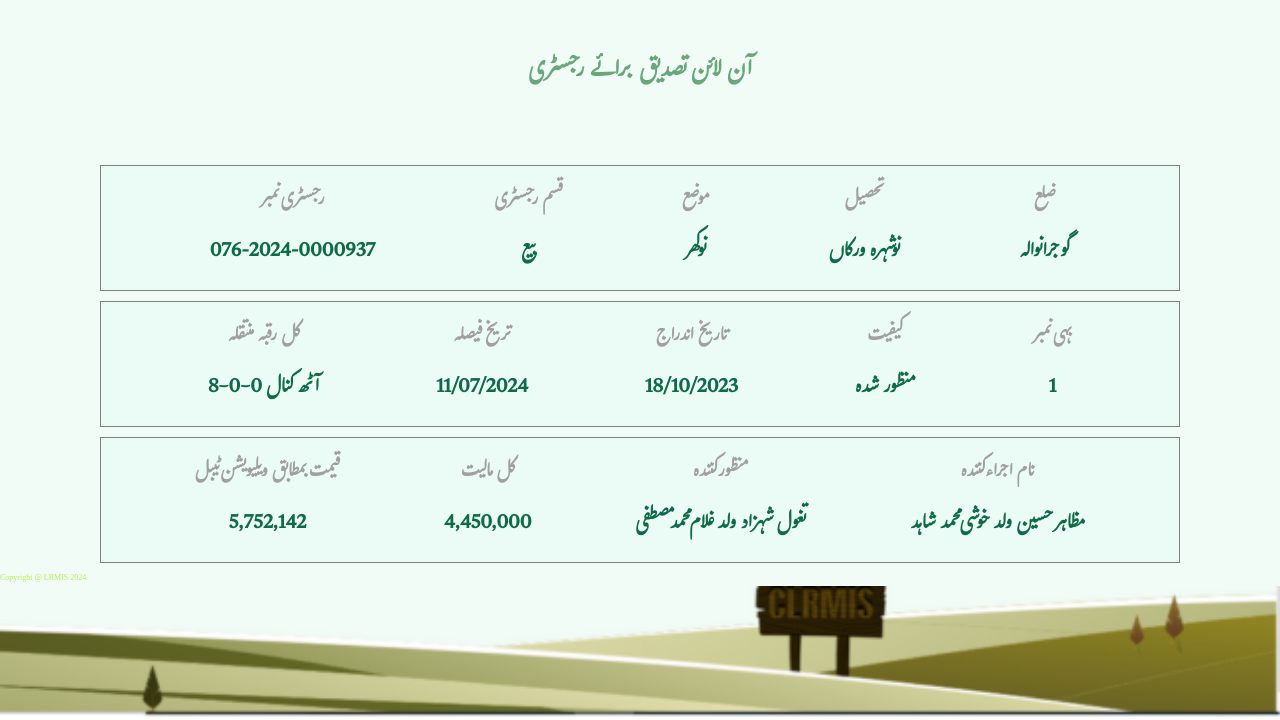
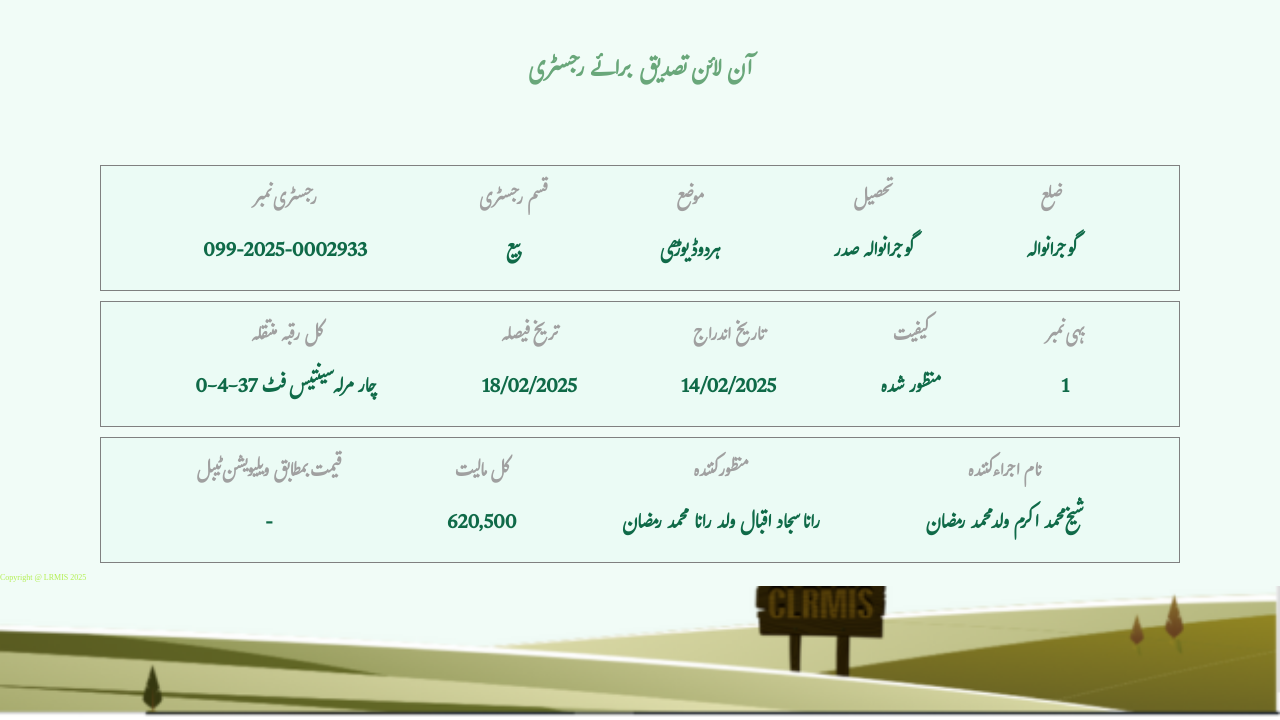
Before and after one commit to punjabzameen/Punjab51, a plain HTML site: page index.html in a window 1280 px wide. Shown: the part 80-800 px from the top of the page. Drawn offline with Linux system fonts and the light colour scheme.

Commit message:
Update index.html

```diff
--- a/index.html
+++ b/index.html
@@ -32,7 +32,7 @@
             <div class="item text1">
                 <h3>رجسٹری نمبر
                 </h3>
-                <p>076-2024-0000937
+                <p>099-2025-0002933
                 </p>
             </div>
             <div class="item text2"><h3>قسم رجسٹری
@@ -42,13 +42,13 @@
             <div class="item text3">
                 <h3>موضع
                 </h3>
-                <p>نوکھر
+                <p>ہردوڈیوڑھی
                 </p>
             </div>
             <div class="item text4">
                 <h3>تحصیل
                 </h3>
-                <p>نوشہرہ ورکاں
+                <p>گوجرانوالہ صدر
                 </p>
             </div>
             <div class="item text5">
@@ -63,18 +63,18 @@
             <div class="item text1">
                 <h3>کل رقبہ منتقلہ
                 </h3>
-                <p>8-0-0 آٹھ کنال
+                <p>0-4-37 چار مرلہ سینتیس فٹ
                 </p>
             </div>
             <div class="item text2"><h3>تریخ فیصلہ
 
             </h3>
-            <p>11/07/2024
+            <p>18/02/2025
             </p></div>
             <div class="item text3">
                 <h3>تاریخ اندراج
                 </h3>
-                <p>18/10/2023
+                <p>14/02/2025
                 </p>
             </div>
             <div class="item text4">
@@ -95,23 +95,23 @@
             <div class="item text1">
                 <h3>قیمت بمطابق ویلیویشن ٹیبل
                 </h3>
-                <p>5,752,142
+                <p>-
                 </p>
             </div>
             <div class="item text2"><h3>کل مالیت
             </h3>
-            <p>4,450,000
+            <p>620,500
             </p></div>
             <div class="item text3">
                 <h3>منظور کنندہ
                 </h3>
-                <p>تغول شہزاد ولد غلام محمد مصطفی
+                <p>رانا سجاد اقبال ولد رانا محمد رمضان
                 </p>
             </div>
             <div class="item text4">
                 <h3>نام اجراء کنندہ
                 </h3>
-                <p>مظاہر حسین ولد خوشی محمد شاہد
+                <p>شیخ محمد اکرم ولد محمد رمضان
                 </p>
             </div>
 
@@ -120,7 +120,7 @@
     </section>
     <!-- ----------------- Inage section------------------ -->
      <div class="bottom_img">
-        Copyright @ LRMIS 2024
+        Copyright @ LRMIS 2025
 
      </div>
      <!-- <div class="main">
```
